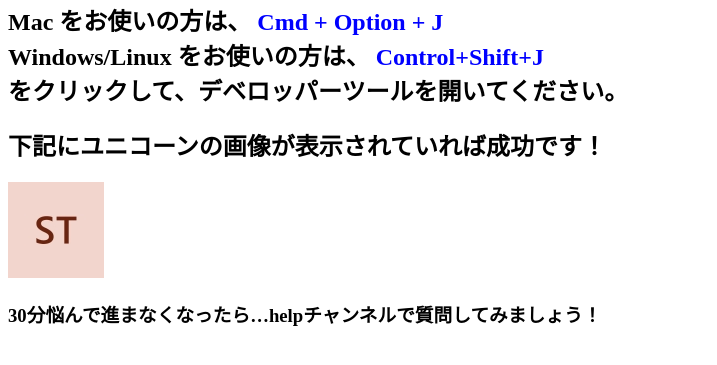
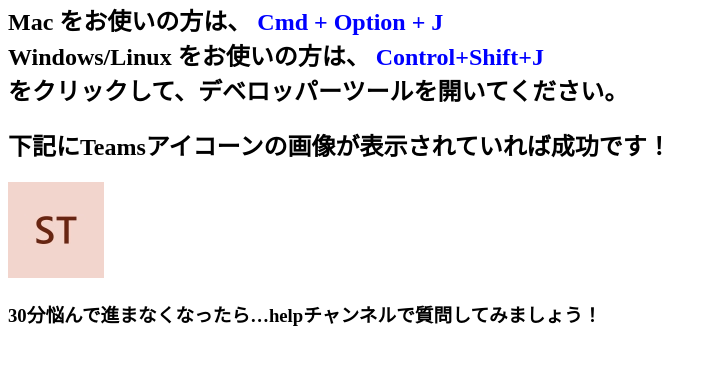
Before and after one commit to Takeguchi-Satoshi/04_Satoshi-T.fnd40, a plain HTML site: page index.html in a window 1280 px wide. Shown: the part 87-452 px from the top of the page, without its empty margins (0-717 px from the left). Drawn offline with nearby package versions, Linux system fonts and the light colour scheme; a script that the page names is missing.

Commit message:
Update index.html

```diff
--- a/index.html
+++ b/index.html
@@ -15,7 +15,7 @@
   <h2>Mac をお使いの方は、 <font color="blue"> Cmd + Option + J</font><br>
     Windows/Linux をお使いの方は、 <font color="blue"> Control+Shift+J</font> <br>
     をクリックして、デベロッパーツールを開いてください。</h2>
-  <h2>下記にユニコーンの画像が表示されていれば成功です！</h2>
+  <h2>下記にTeamsアイコーンの画像が表示されていれば成功です！</h2>
   <img src="test.jpg">
   <h3>30分悩んで進まなくなったら…helpチャンネルで質問してみましょう！</h3>
 </body>
```
